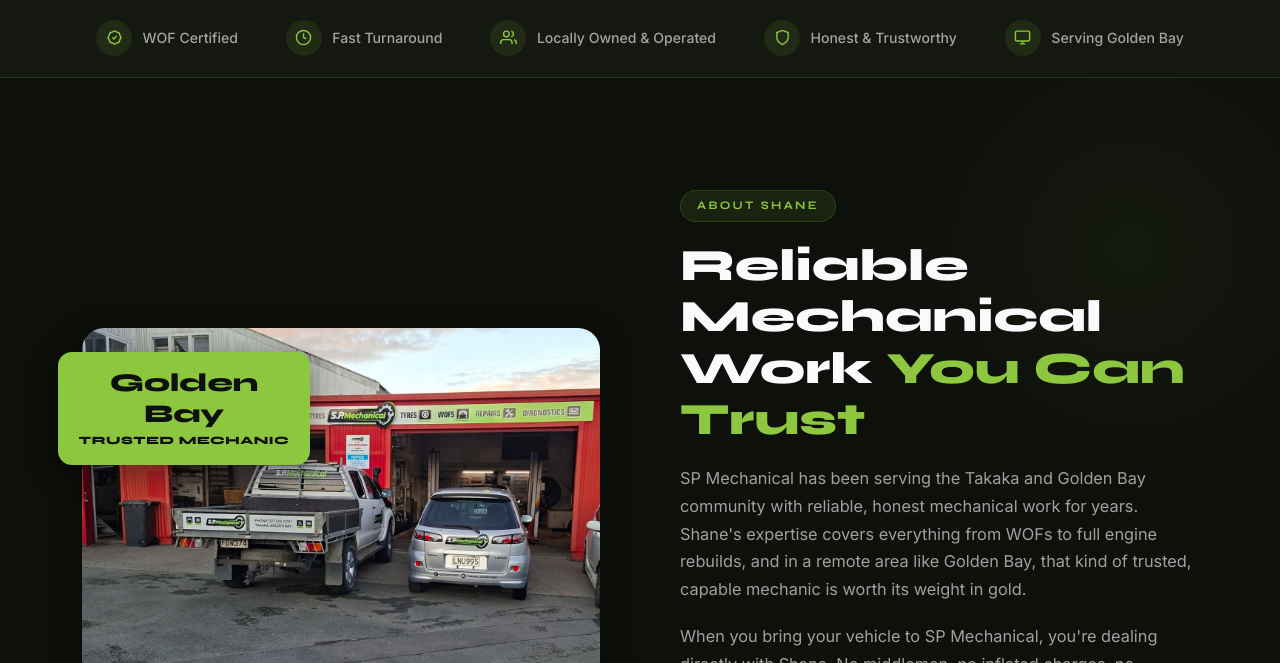
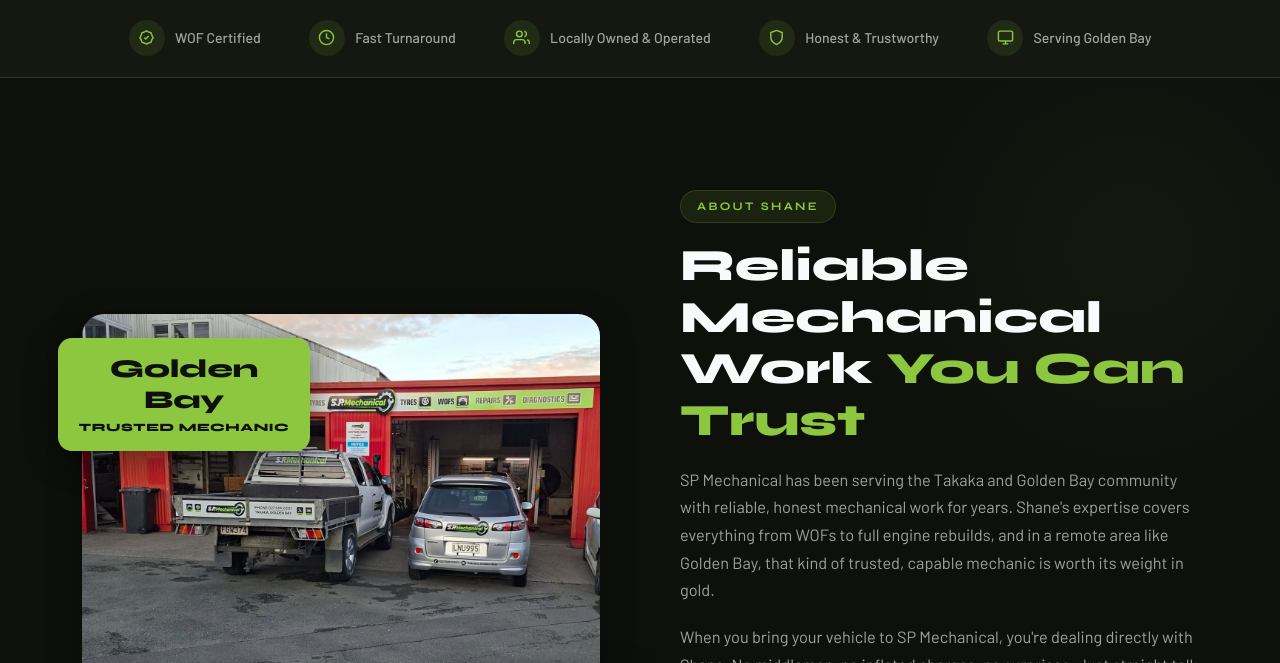
Before and after one commit to scaledsolutionsnz-sketch/sp-mechanical-ltd-demo, a plain HTML site: page index.html in a window 1280 px wide. Shown: the part 802-1465 px from the top of the page. Drawn offline with Linux system fonts and the light colour scheme.

Commit message:
Swap body font Inter to Barlow
Co-Authored-By: Claude Fable 5 <noreply@anthropic.com>
Claude-Session: https://claude.ai/code/session_01AFkmmxdhH2FF6Ys7k5ykM3

```diff
--- a/index.html
+++ b/index.html
@@ -12,7 +12,7 @@
   <link rel="icon" type="image/png" href="images/logo.png">
   <link rel="preconnect" href="https://fonts.googleapis.com">
   <link rel="preconnect" href="https://fonts.gstatic.com" crossorigin>
-  <link href="https://fonts.googleapis.com/css2?family=Syne:wght@400;600;700;800&family=Inter:wght@300;400;500;600&display=swap" rel="stylesheet">
+  <link href="https://fonts.googleapis.com/css2?family=Syne:wght@400;600;700;800&family=Barlow:wght@300;400;500;600&display=swap" rel="stylesheet">
 
   <style>
     /* ─── CSS Variables ─────────────────────────────── */
@@ -39,7 +39,7 @@
     *, *::before, *::after { box-sizing: border-box; margin: 0; padding: 0; }
     html { scroll-behavior: smooth; }
     body {
-      font-family: 'Inter', sans-serif;
+      font-family: 'Barlow', sans-serif;
       background: var(--primary);
       color: var(--text);
       line-height: 1.7;
@@ -877,7 +877,7 @@
       border-radius: 10px;
       padding: 0.9rem 1.1rem;
       color: var(--text);
-      font-family: 'Inter', sans-serif;
+      font-family: 'Barlow', sans-serif;
       font-size: 0.95rem;
       transition: border-color var(--transition), background var(--transition);
       outline: none;
```
